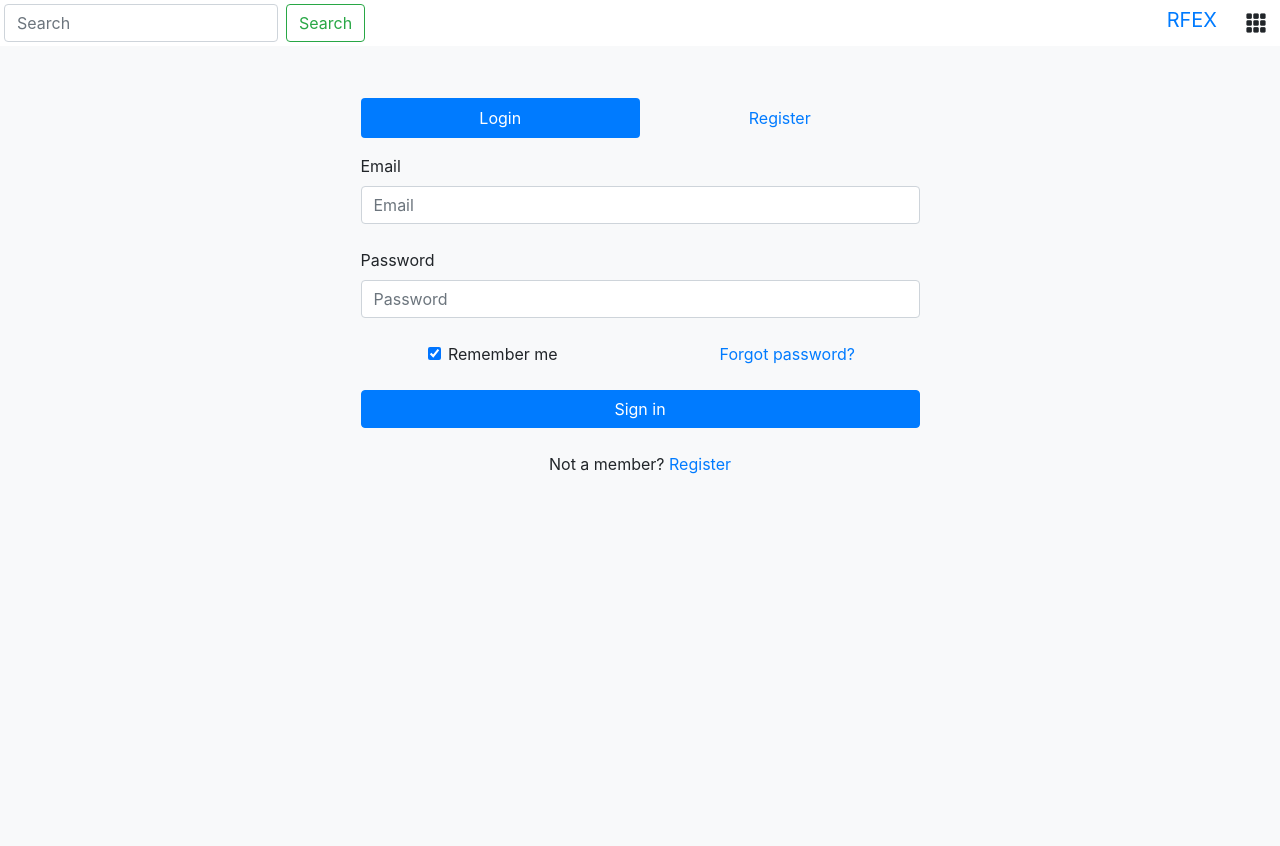
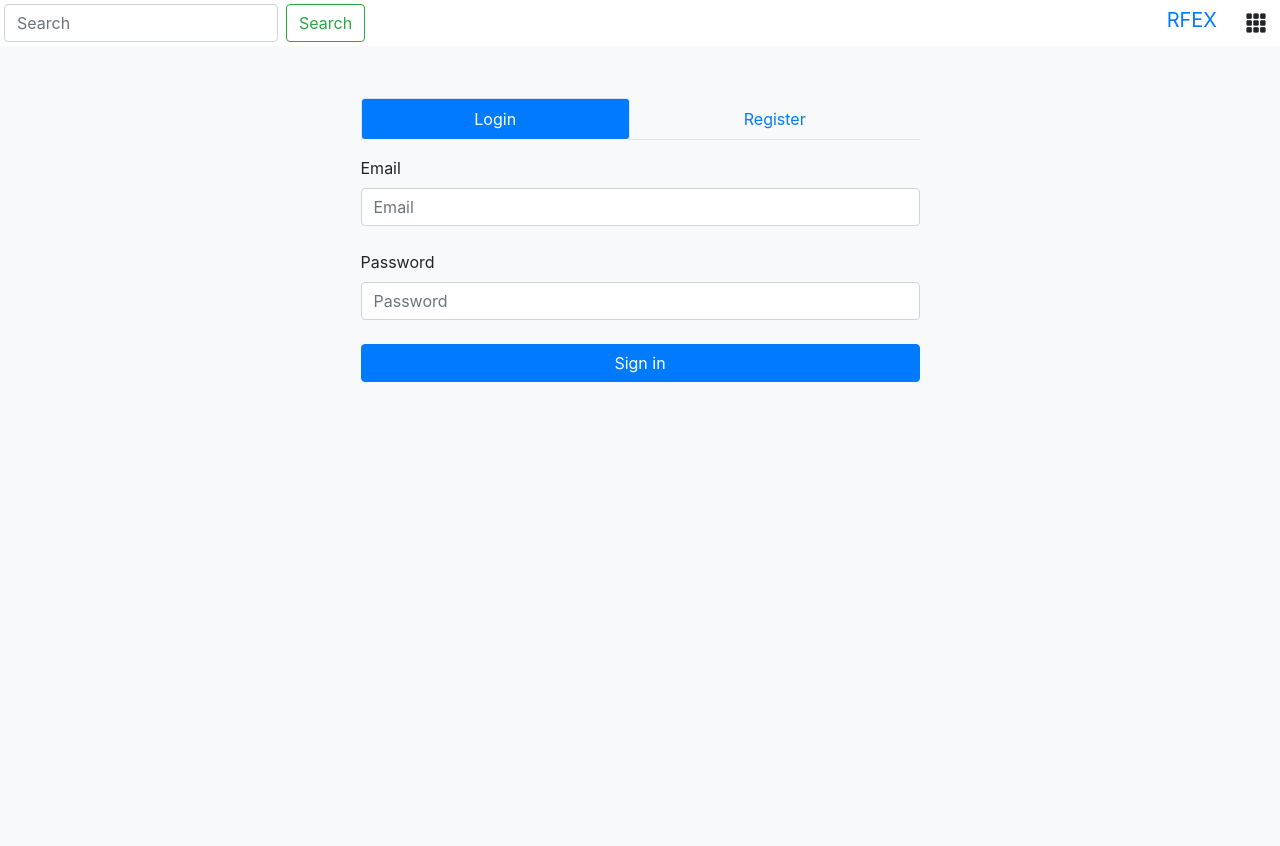
Before and after one commit to xJMarie/RFEX, a Flask app: page /login in a window 1280 px wide. Run offline with Flask 2, Linux system fonts and the light colour scheme; some libraries are stand-ins or nearby versions.

Commit message:
Fixed login page

```diff
--- a/website/templates/base.html
+++ b/website/templates/base.html
@@ -1,32 +1,20 @@
 <html lang="en">
+
 <head>
     <meta charset="UTF-8" />
     <meta http-equiv="X-UA-Compatible" content="IE=edge" />
     <meta name="viewport" content="width=device-width, initial-scale=1.0" />
-    <link
-      rel="stylesheet"
-      href="https://stackpath.bootstrapcdn.com/bootstrap/4.4.1/css/bootstrap.min.css"
-      integrity="sha384-Vkoo8x4CGsO3+Hhxv8T/Q5PaXtkKtu6ug5TOeNV6gBiFeWPGFN9MuhOf23Q9Ifjh"
-      crossorigin="anonymous"
-    />
-    <link
-      rel="stylesheet"
-      href="https://stackpath.bootstrapcdn.com/font-awesome/4.7.0/css/font-awesome.min.css"
-      crossorigin="anonymous"
-    />
+    <link rel="stylesheet" href="https://stackpath.bootstrapcdn.com/bootstrap/4.4.1/css/bootstrap.min.css"
+        integrity="sha384-Vkoo8x4CGsO3+Hhxv8T/Q5PaXtkKtu6ug5TOeNV6gBiFeWPGFN9MuhOf23Q9Ifjh" crossorigin="anonymous" />
+    <link rel="stylesheet" href="https://stackpath.bootstrapcdn.com/font-awesome/4.7.0/css/font-awesome.min.css"
+        crossorigin="anonymous" />
 
     <!-- Bootstrap Font Icon CSS -->
-    <link
-      rel="stylesheet"
-      href="https://cdn.jsdelivr.net/npm/bootstrap-icons@1.5.0/font/bootstrap-icons.css"
-    />
+    <link rel="stylesheet" href="https://cdn.jsdelivr.net/npm/bootstrap-icons@1.5.0/font/bootstrap-icons.css" />
 
-    <script
-      async
-      defer
+    <script async defer
         src="https://maps.googleapis.com/maps/api/js?key=AIzaSyB1N4Yw8nBXe8FI-yWvFKWo28ztktLWpqo&callback=initMap"
-      type="text/javascript"
-    ></script>
+        type="text/javascript"></script>
 
     <title>{% block title %}Home{% endblock %}</title>
 </head>
@@ -52,11 +40,7 @@
         <!-- TODO: This will only show up in the home! -->
         <!-- Search -->
         <form class="form-inline my-1 mx-1">
-        <input
-          class="form-control mr-sm-2"
-          type="search"
-          placeholder="Search"
-        />
+            <input class="form-control mr-sm-2" type="search" placeholder="Search" />
             <button class="btn btn-outline-success my-2 my-sm-0" type="submit">
                 Search
             </button>
@@ -64,18 +48,12 @@
         <!-- Dropdown button-->
         <div class="btn-group">
             <a class="navbar-brand" href="/">RFEX</a>
-        <button
-          type="button"
-          class="btn"
-          data-toggle="dropdown"
-          aria-haspopup="true"
-          aria-expanded="false"
-        >
+            <button type="button" class="btn" data-toggle="dropdown" aria-haspopup="true" aria-expanded="false">
                 <i class="bi bi-grid-3x3-gap-fill" style="font-size: 22px"></i>
             </button>
 
             <div id="dropdownOutput" class="dropdown-menu dropdown-menu-right">
-          {% if guest is sameas true %}
+                {% if user is sameas true %}
                 <a class="nav-item nav-link" href="/about">About</a>
                 <hr />
                 <a class="nav-item nav-link" href="/login">Log in</a>
@@ -104,18 +82,15 @@
 
     <!-- Scripts -->
     <script src="https://ajax.googleapis.com/ajax/libs/jquery/3.2.1/jquery.min.js"></script>
-    <script
-      src="https://cdnjs.cloudflare.com/ajax/libs/popper.js/1.12.9/umd/popper.min.js"
+    <script src="https://cdnjs.cloudflare.com/ajax/libs/popper.js/1.12.9/umd/popper.min.js"
         integrity="sha384-ApNbgh9B+Y1QKtv3Rn7W3mgPxhU9K/ScQsAP7hUibX39j7fakFPskvXusvfa0b4Q"
-      crossorigin="anonymous"
-    ></script>
-    <script
-      src="https://maxcdn.bootstrapcdn.com/bootstrap/4.0.0/js/bootstrap.min.js"
+        crossorigin="anonymous"></script>
+    <script src="https://maxcdn.bootstrapcdn.com/bootstrap/4.0.0/js/bootstrap.min.js"
         integrity="sha384-JZR6Spejh4U02d8jOt6vLEHfe/JQGiRRSQQxSfFWpi1MquVdAyjUar5+76PVCmYl"
-      crossorigin="anonymous"
-    ></script>
+        crossorigin="anonymous"></script>
 
     <!-- To load file from the 'static' folder. -->
     <!-- <script type="text/javascript" src="{{ url_for('static', filename='index.js') }}"></script> -->
 </body>
+
 </html>
--- a/website/templates/login.html
+++ b/website/templates/login.html
@@ -1,30 +1,27 @@
 {% extends "base.html" %} {% block title %}RFEX -Login{% endblock %}
 
 {% block content %}
-
-<div class="col-md-6 my-1 p-5">
-    <!-- Pills navs -->
-    <ul class="nav nav-pills nav-justified mb-3" id="ex1" role="tablist">
-        <li class="nav-item" role="presentation">
-            <a class="nav-link active" id="tab-login" data-mdb-toggle="pill" href="#login" role="tab"
-                aria-controls="login" aria-selected="true">Login</a>
+<section class="col-md-6 my-1 p-5">
+    <!-- Tabs -->
+    <ul class="nav nav-tabs md-tabs nav-pills nav-fill mb-3" id="tabs" role="tablist">
+        <li class="nav-item waves-effect waves-light">
+            <a class="nav-link active" id="login-tab-md" data-toggle="tab" href="#login-md" role="tab"
+                aria-controls="login-md" aria-selected="true">Login</a>
         </li>
-        <li class="nav-item" role="presentation">
-            <a class="nav-link" id="tab-register" data-mdb-toggle="pill" href="#register" role="tab"
-                aria-controls="register" aria-selected="false">Register</a>
+        <li class="nav-item waves-effect waves-light">
+            <a class="nav-link" id="register-tab-md" data-toggle="tab" href="#register-md" role="tab"
+                aria-controls="register-md" aria-selected="false">Register</a>
         </li>
     </ul>
-    <!-- Pills navs -->
-
-    <!-- Pills content -->
-    <div class="tab-content">
-        <!-- Login -->
-        <div class="tab-pane fade show active" id="login" role="tabpanel" aria-labelledby="tab-login">
+    <!-- Content -->
+    <div class="tab-content" id="contents">
+        <!-- Login Form -->
+        <div class="tab-pane fade show active" id="login-md" role="tabpanel" aria-labelledby="login-tab-md">
             <form>
                 <!-- Input email -->
                 <div class="form-outline mb-4">
-                    <label class="form-label" for="loginName">Email</label>
-                    <input type="email" id="loginName" class="form-control" placeholder="Email" />
+                    <label class="form-label" for="loginEmail">Email</label>
+                    <input type="email" id="loginEmail" class="form-control" placeholder="Email" />
                 </div>
 
                 <!-- Input password -->
@@ -34,100 +31,71 @@
                 </div>
 
                 <!-- 2 column grid layout -->
-                <div class="row mb-4">
-                    <div class="col-md-6 d-flex justify-content-center">
-                        <!-- Checkbox -->
-                        <div class="form-check mb-3 mb-md-0">
+                <!-- <div class="row mb-4">
+                    <div class="col-md-6 d-flex justify-content-center"> -->
+                <!-- Checkbox -->
+                <!-- <div class="form-check mb-3 mb-md-0">
                             <input class="form-check-input" type="checkbox" value="" id="loginCheck" checked />
                             <label class="form-check-label" for="loginCheck"> Remember me </label>
                         </div>
                     </div>
 
-                    <div class="col-md-6 d-flex justify-content-center">
-                        <!-- Simple link -->
-                        <a href="#!">Forgot password?</a>
+                    <div class="col-md-6 d-flex justify-content-center"> -->
+                <!-- Simple link -->
+                <!-- <a href="#!">Forgot password?</a>
                     </div>
+                </div> -->
+
+                <!-- Submit button -->
+                <button type="submit" class="btn btn-primary btn-block mb-4">Sign in</button>
+
+                <!-- Register buttons -->
+                <!-- <div class="text-center">
+                    <p>Not a member? <a href="#register">Register</a></p>
+                </div> -->
+            </form>
+        </div>
+        <!-- Register Form -->
+        <div class="tab-pane fade" id="register-md" role="tabpanel" aria-labelledby="register-tab-md">
+            <form>
+                <!-- First name input -->
+                <div class="form-outline mb-4">
+                    <label class="form-label" for="registerFName">First Name</label>
+                    <input type="text" id="registerFName" class="form-control" placeholder="First Name" />
                 </div>
 
-                <!-- Submit button -->
-                <button type="submit" id="btn-signin" class="btn btn-primary btn-block mb-4">Sign in</button>
-
-                <!-- Register buttons -->
-                <div class="text-center">
-                    <p>Not a member? <a href="#register">Register</a></p>
-                </div>
-            </form>
-        </div>
-        <!-- Register -->
-        <div class="tab-pane fade" id="register" role="tabpanel" aria-labelledby="tab-register">
-            <form>
-                <div class="text-center mb-3">
-                    <p>Sign up with:</p>
-                    <button type="button" class="btn btn-link btn-floating mx-1">
-                        <i class="fab fa-facebook-f"></i>
-                    </button>
-
-                    <button type="button" class="btn btn-link btn-floating mx-1">
-                        <i class="fab fa-google"></i>
-                    </button>
-
-                    <button type="button" class="btn btn-link btn-floating mx-1">
-                        <i class="fab fa-twitter"></i>
-                    </button>
-
-                    <button type="button" class="btn btn-link btn-floating mx-1">
-                        <i class="fab fa-github"></i>
-                    </button>
-                </div>
-
-                <p class="text-center">or:</p>
-
-                <!-- Name input -->
+                <!-- Last name input -->
                 <div class="form-outline mb-4">
-                    <input type="text" id="registerName" class="form-control" />
-                    <label class="form-label" for="registerName">Name</label>
-                </div>
-
-                <!-- Username input -->
-                <div class="form-outline mb-4">
-                    <input type="text" id="registerUsername" class="form-control" />
-                    <label class="form-label" for="registerUsername">Username</label>
+                    <label class="form-label" for="registerLName">Last Name</label>
+                    <input type="text" id="registerLName" class="form-control" placeholder="Last Name" />
                 </div>
 
                 <!-- Email input -->
                 <div class="form-outline mb-4">
-                    <input type="email" id="registerEmail" class="form-control" />
-                    <label class="form-label" for="registerEmail">Email</label>
+                    <label class="form-label" for="loginName">Email</label>
+                    <input type="email" id="registerEmail" class="form-control" placeholder="Email" />
                 </div>
 
                 <!-- Password input -->
                 <div class="form-outline mb-4">
-                    <input type="password" id="registerPassword" class="form-control" />
                     <label class="form-label" for="registerPassword">Password</label>
+                    <input type="password" id="registerPassword" class="form-control" placeholder="Password" />
                 </div>
 
                 <!-- Repeat Password input -->
                 <div class="form-outline mb-4">
-                    <input type="password" id="registerRepeatPassword" class="form-control" />
                     <label class="form-label" for="registerRepeatPassword">Repeat password</label>
-                </div>
-
-                <!-- Checkbox -->
-                <div class="form-check d-flex justify-content-center mb-4">
-                    <input class="form-check-input me-2" type="checkbox" value="" id="registerCheck" checked
-                        aria-describedby="registerCheckHelpText" />
-                    <label class="form-check-label" for="registerCheck">
-                        I have read and agree to the terms
-                    </label>
+                    <input type="password" id="registerRepeatPassword" class="form-control"
+                        placeholder="Repeat Password" />
                 </div>
 
                 <!-- Submit button -->
-                <button type="submit" id="btn-register" class="btn btn-primary btn-block mb-3">Sign Up</button>
+                <button type="submit" id="btn-register" class="btn btn-primary btn-block mb-3">Register</button>
             </form>
         </div>
+
     </div>
-    <!-- Pills content -->
-</div>
-<script src="static/login.js"></script>
+
+</section>
 
 {% endblock %}
```
Lines whose indentation alone changed are shown as unchanged.
